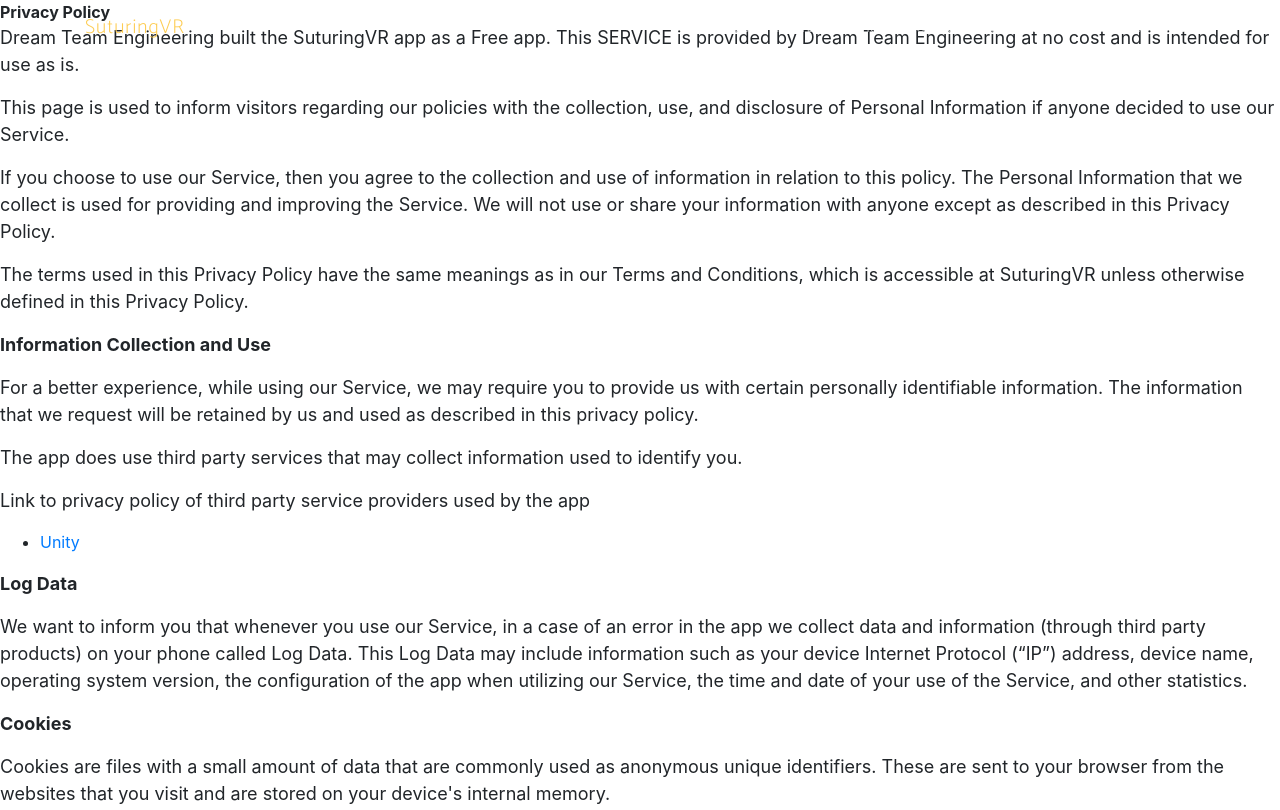
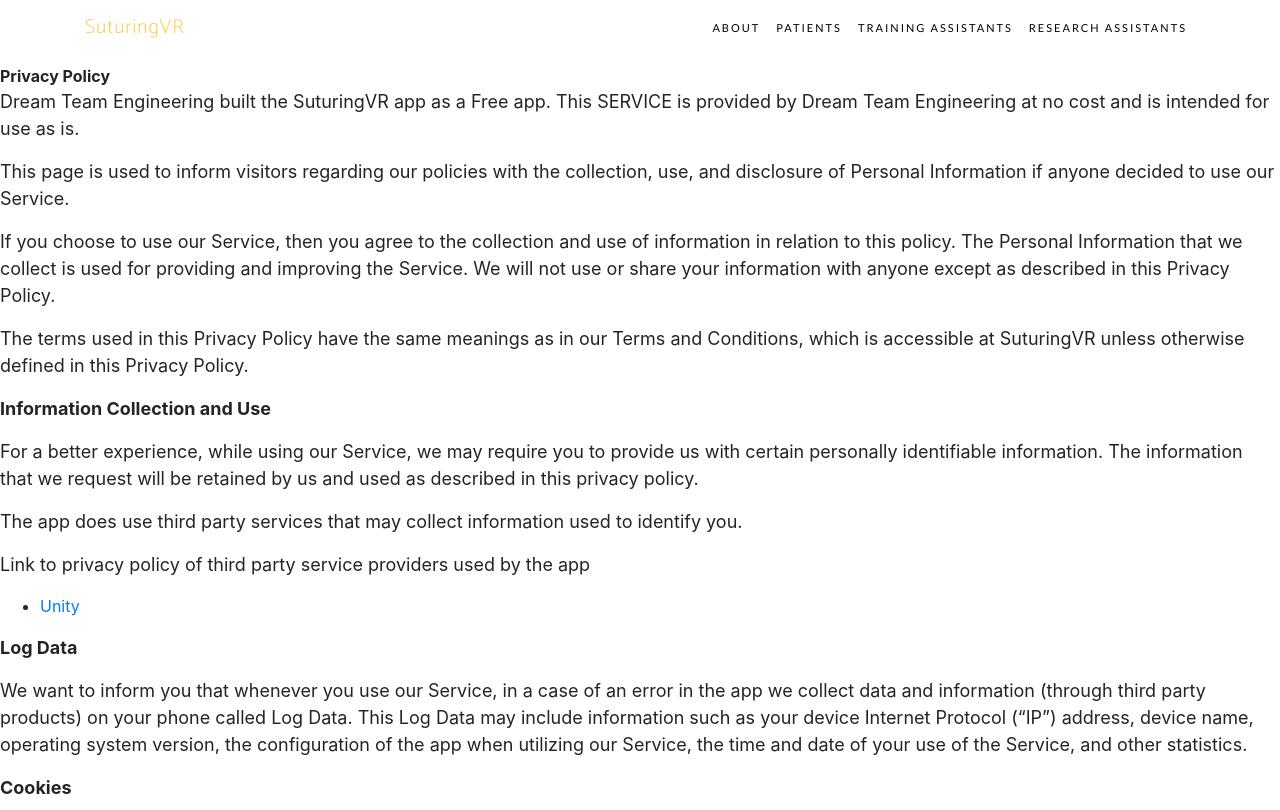
Before and after one commit to SuturingVR/about-suturingvr, a website with bundled scripts: page privacy.html in a window 1280 px wide. Shown: the top 810 px of the page. Built offline with nearby package versions, Linux system fonts and the light colour scheme; a web font is replaced by a local one.

Commit message:
Update privacy.html

```diff
--- a/privacy.html
+++ b/privacy.html
@@ -28,7 +28,6 @@
       <script src = "js/three.js"></script>
   </head>
   <body id="page-top">
-
       <!-- Navigation -->
       <nav class="navbar navbar-expand-lg navbar-light fixed-top" id="mainNav">
         <div class="container">
@@ -40,21 +39,24 @@
           <div class="collapse navbar-collapse" id="navbarResponsive">
             <ul class="navbar-nav ml-auto">
               <li class="nav-item">
-                <a class="nav-link js-scroll-trigger" href="about.html">About</a>
+                <a class="nav-link js-scroll-trigger" href="about.html" style = "color: black;">About</a>
               </li>
               <li class="nav-item">
-                <a class="nav-link js-scroll-trigger" href="patients.html">Patients</a>
+                <a class="nav-link js-scroll-trigger" href="patients.html" style = "color: black;">Patients</a>
               </li>
               <li class="nav-item">
-                <a class="nav-link js-scroll-trigger" href="training.html">Training Assistants</a>
+                <a class="nav-link js-scroll-trigger" href="training.html" style = "color: black;">Training Assistants</a>
               </li>
               <li class="nav-item">
-                <a class="nav-link js-scroll-trigger" href="research.html">Research Assistants</a>
+                <a class="nav-link js-scroll-trigger" href="research.html" style = "color: black;">Research Assistants</a>
               </li>
             </ul>
           </div>
         </div>
       </nav>
+<div style = "display: flex;
+flex-direction: column;
+margin-top: 4rem;">
   <strong>Privacy Policy</strong> <p>
     Dream Team Engineering built the SuturingVR app as
     a Free app. This SERVICE is provided by
@@ -153,6 +155,7 @@
     If you have any questions or suggestions about our
     Privacy Policy, do not hesitate to contact us at dreamteamudev@gmail.com.
   </p> <p>This privacy policy page was created at <a href="https://privacypolicytemplate.net" target="_blank" rel="noopener noreferrer">privacypolicytemplate.net </a>and modified/generated by <a href="https://app-privacy-policy-generator.nisrulz.com/" target="_blank" rel="noopener noreferrer">App Privacy Policy Generator</a></p>
+</div>
 
                       <footer>
                         <div class="container">
```
Lines whose indentation alone changed are shown as unchanged.
